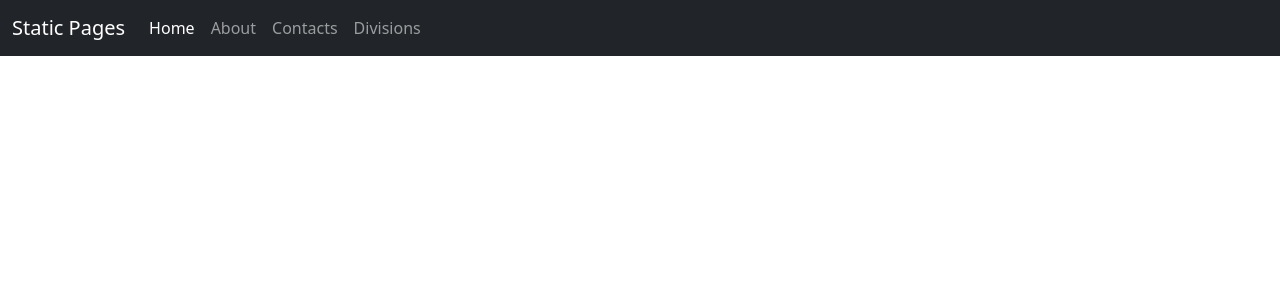
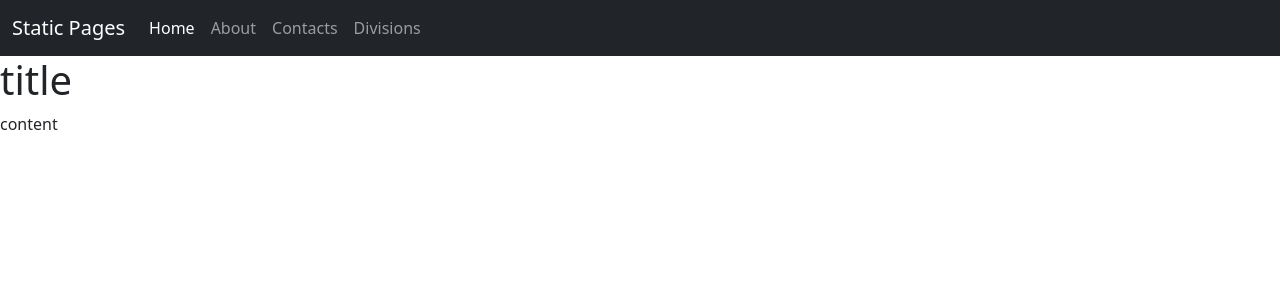
Before and after one commit to limbonalim/Home-Work-64, a React (Vite) app: page / in a window 1280 px wide. Shown: the top 300 px of the page. Built offline with nearby package versions, Linux system fonts and the light colour scheme.

Commit message:
added axios-api file and created Page component

```diff
--- a/package.json
+++ b/package.json
@@ -10,6 +10,7 @@
     "preview": "vite preview"
   },
   "dependencies": {
+    "axios": "^1.6.2",
     "bootstrap": "^5.3.2",
     "react": "^18.2.0",
     "react-dom": "^18.2.0",
--- /dev/null
+++ b/src/components/Page/Page.tsx
@@ -0,0 +1,13 @@
+import React from 'react';
+
+const Page = ({title, content}) => {
+
+  return (
+    <div>
+      <h1>{title}</h1>
+      <p>{content}</p>
+    </div>
+  );
+};
+
+export default Page;
--- a/src/containers/App/App.tsx
+++ b/src/containers/App/App.tsx
@@ -1,7 +1,13 @@
+import {useState} from 'react';
+import {Route, Routes, useLocation} from 'react-router-dom';
 import Toolbar from '../../components/Toolbar/Toolbar';
+import Page from '../../components/Page/Page';
+import {PageType} from '../../types';
 
 const App = () => {
-
+  const [page, setPage] = useState<PageType | null>(null);
+  const location = useLocation()
+  console.log(location)
 
   return (
     <>
@@ -9,6 +15,10 @@ const App = () => {
         <Toolbar/>
       </header>
       <main>
+        <Routes>
+          <Route path="/" element={<Page title="title" content="content"/>}/>
+          <Route path="/pages/:page" element={<Page title="Title" content="content"/>}/>
+        </Routes>
       </main>
     </>
   );
--- a/src/main.tsx
+++ b/src/main.tsx
@@ -2,7 +2,8 @@ import React from 'react'
 import ReactDOM from 'react-dom/client'
 import App from './containers/App/App'
 import {BrowserRouter} from 'react-router-dom';
-import 'bootstrap/dist/css/bootstrap.min.css'
+import 'bootstrap/dist/css/bootstrap.min.css';
+import 'bootstrap/dist/js/bootstrap.min.js';
 
 ReactDOM.createRoot(document.getElementById('root')!).render(
   <React.StrictMode>
--- /dev/null
+++ b/src/types.d.ts
@@ -0,0 +1,4 @@
+export interface PageType {
+  title: string;
+  content: string;
+}
```
Also changed, not shown: src/axios-api.ts (added, +7 -0 lines), 1 other file (tests, documents, lock files or other folders).
